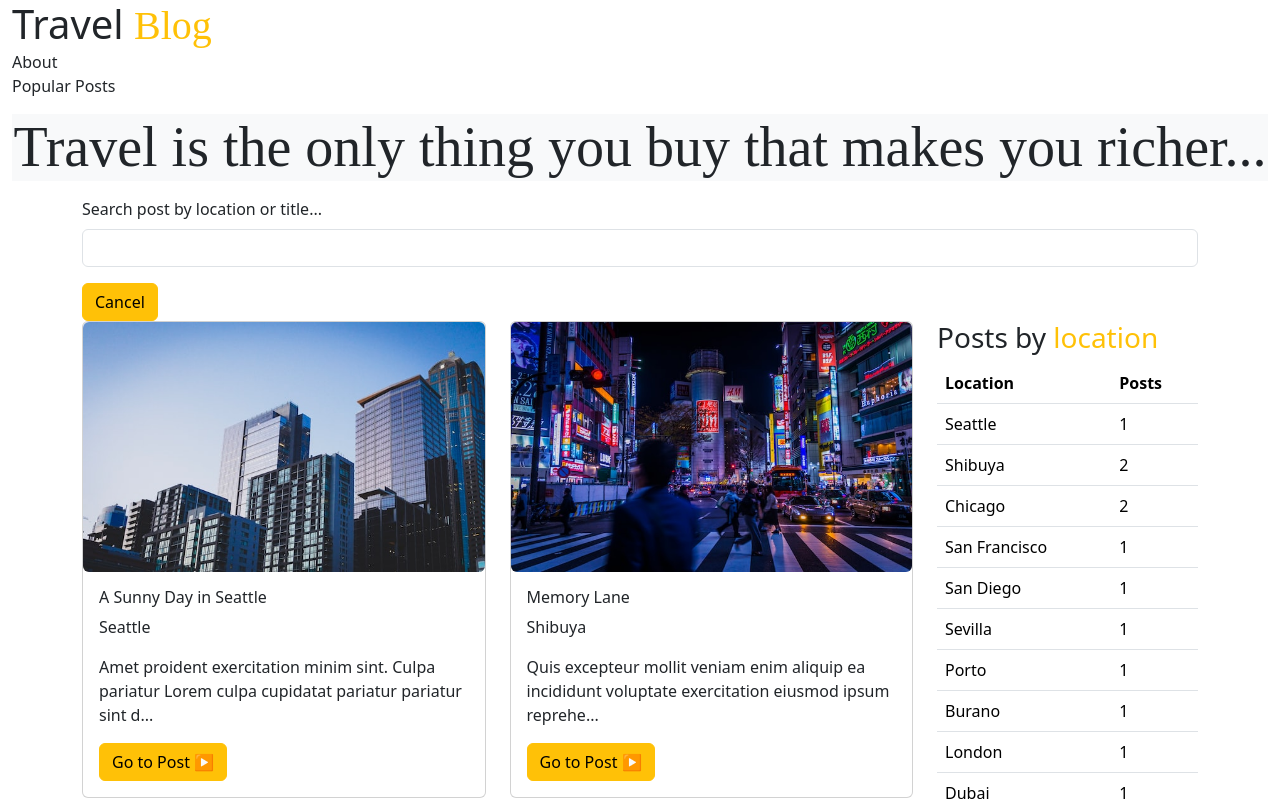
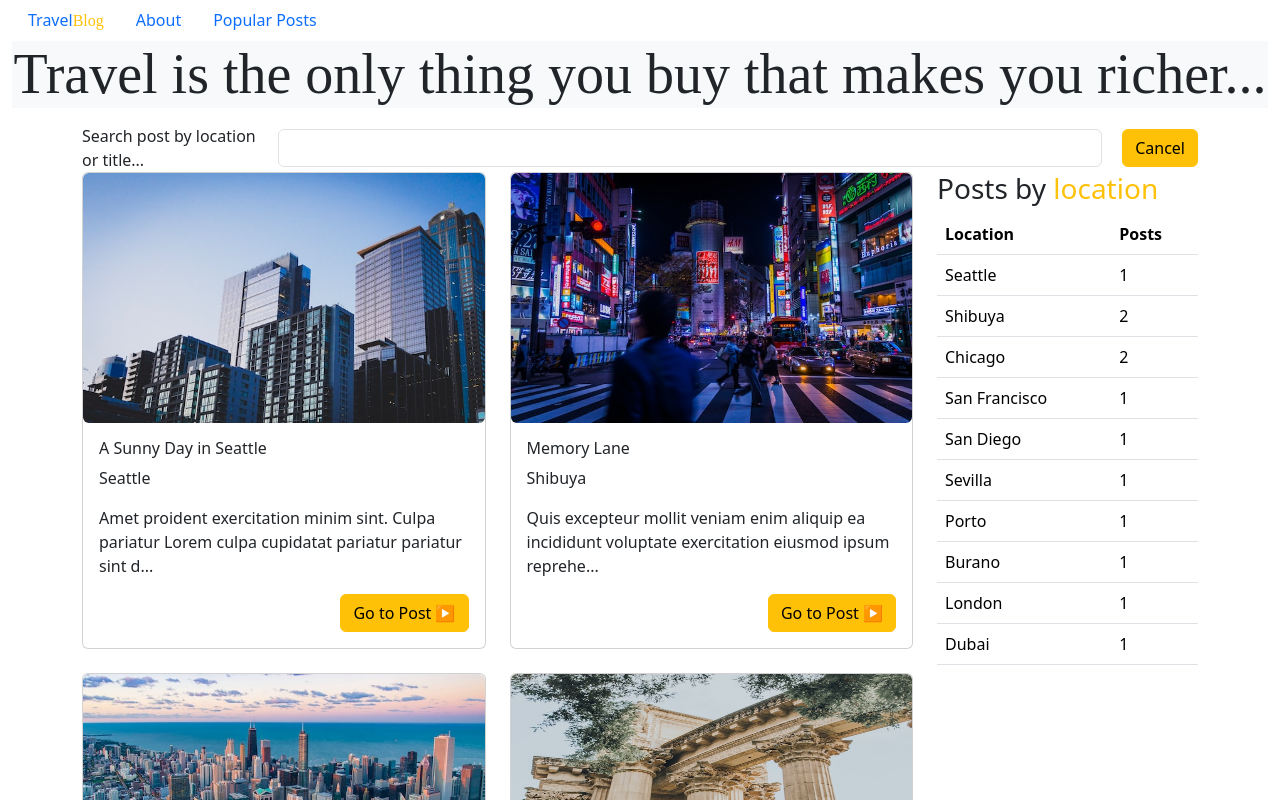
Before and after one commit to shanicegrif/lab-intro-to-bootstrap-w-react, a React (Vite) app: page / in a window 1280 px wide. Shown: the top 800 px of the page. Built offline with nearby package versions, Linux system fonts and the light colour scheme.

Commit message:
more bootstrap

```diff
--- a/src/Components/Card.jsx
+++ b/src/Components/Card.jsx
@@ -24,7 +24,7 @@ const Card = ({ post }) => {
         <p>{location}</p>
         <p>{showAllContent ? content : content.slice(0, 100) + "..."}</p>
         {content.length > 100 && (
-          <button className="btn btn-warning" onClick={toggleContent}>
+          <button className="btn btn-warning float-sm-end" onClick={toggleContent}>
             Go to Post ▶️
           </button>
         )}
--- a/src/Components/Footer.jsx
+++ b/src/Components/Footer.jsx
@@ -2,7 +2,7 @@ import React from "react";
 
 const Footer = () => {
   return (
-    <div className="footer">
+    <div className="footer bg-warning position-relative bottom-0">
       <ul className="list-unstyled text-center">
         <li>
           <a>Contact Me</a>
--- a/src/Components/Nav.jsx
+++ b/src/Components/Nav.jsx
@@ -2,14 +2,22 @@ import React from "react";
 
 const Nav = () => {
   return (
-    <nav>
-        <li className="display-6 list-unstyled">
-          Travel <span className="text-warning" style={{ fontFamily:'Great Vibes, cursive' }}>Blog</span>
-        </li>
-      <ul className="list-unstyled">
-        <li class="link" href="#">About</li>
-        <li class="link" href="#">Popular Posts</li>
-      </ul>
+    <nav class="nav">
+      <a class="nav-link active" aria-current="page" href="#">
+        Travel
+        <span
+          className="text-warning"
+          style={{ fontFamily: "Great Vibes, cursive" }}
+        >
+          Blog
+        </span>
+      </a>
+      <a class="nav-link" href="#">
+        About
+      </a>
+      <a class="nav-link" href="#">
+        Popular Posts
+      </a>
     </nav>
   );
 };
--- a/src/Components/Travels.jsx
+++ b/src/Components/Travels.jsx
@@ -31,10 +31,10 @@ const Travels = () => {
 
   return (
     <div className="container">
-      <div>
-        <form>
-          <div className="mb-3">
-            <label htmlFor="search" className="form-label">
+      <div className="row">
+        <div className="col-md-12">
+          <form style={{ display: "flex", alignItems: "center" }}>
+            <label htmlFor="search" style={{ marginRight: "20px" }}>
               Search post by location or title...
             </label>
             <input
@@ -43,12 +43,13 @@ const Travels = () => {
               id="search"
               value={searchPost}
               onChange={handleSearchChange}
+              style={{ marginRight: "20px" }}
             />
-          </div>
-          <button type="button" className="btn btn-warning">
-            Cancel
-          </button>
-        </form>
+            <button type="button" className="btn btn-warning">
+              Cancel
+            </button>
+          </form>
+        </div>
       </div>
       <div className="row row-cols-md-2">
         <div className="col-md-9">
@@ -60,7 +61,7 @@ const Travels = () => {
                 </div>
               ))
             ) : (
-              <div className="error">
+              <div className="error position-absolute top-50 start-50 translate-middle">
                 <p>No matching posts found.</p>
               </div>
             )}
@@ -68,7 +69,9 @@ const Travels = () => {
         </div>
 
         <div className="col-md-3">
-          <h3>Posts by <span className="text-warning ">location</span></h3>
+          <h3>
+            Posts by <span className="text-warning ">location</span>
+          </h3>
           <table className="table">
             <thead>
               <tr>
```
